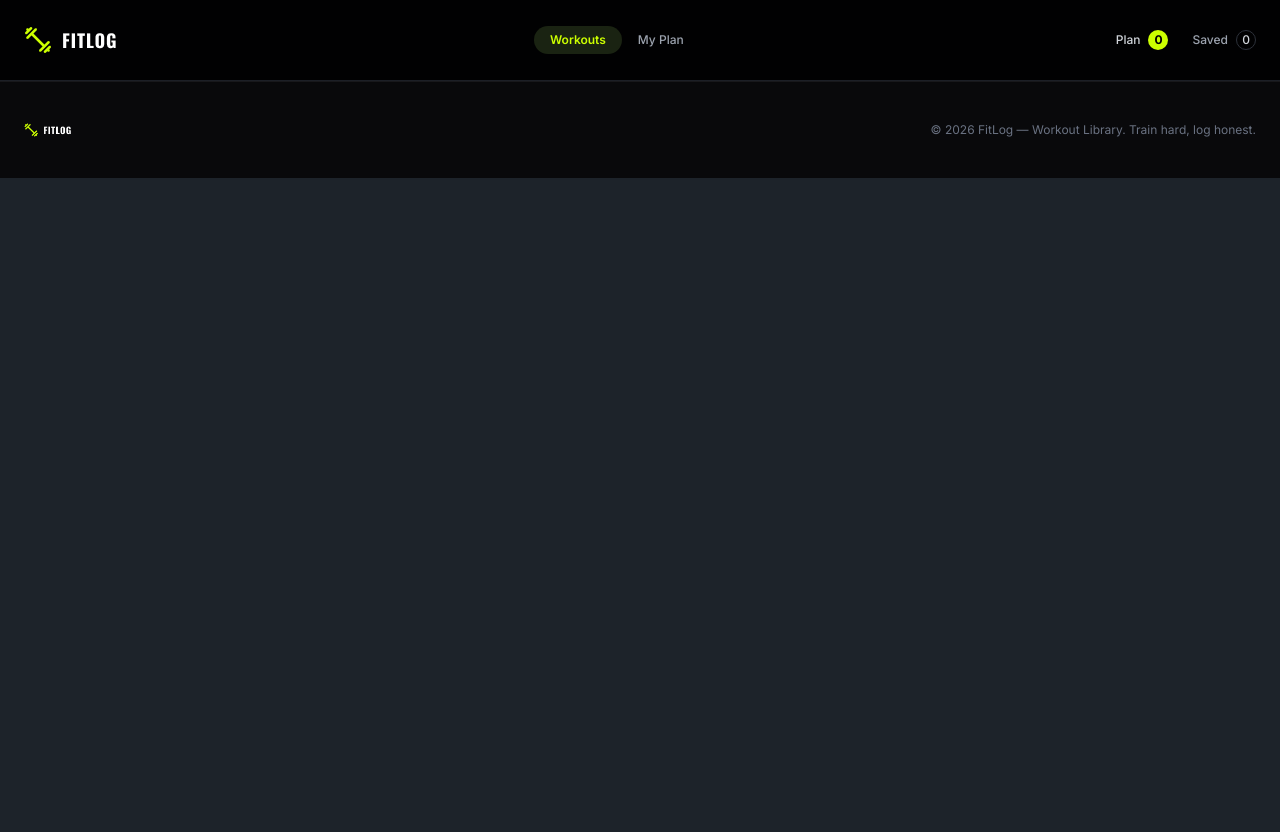
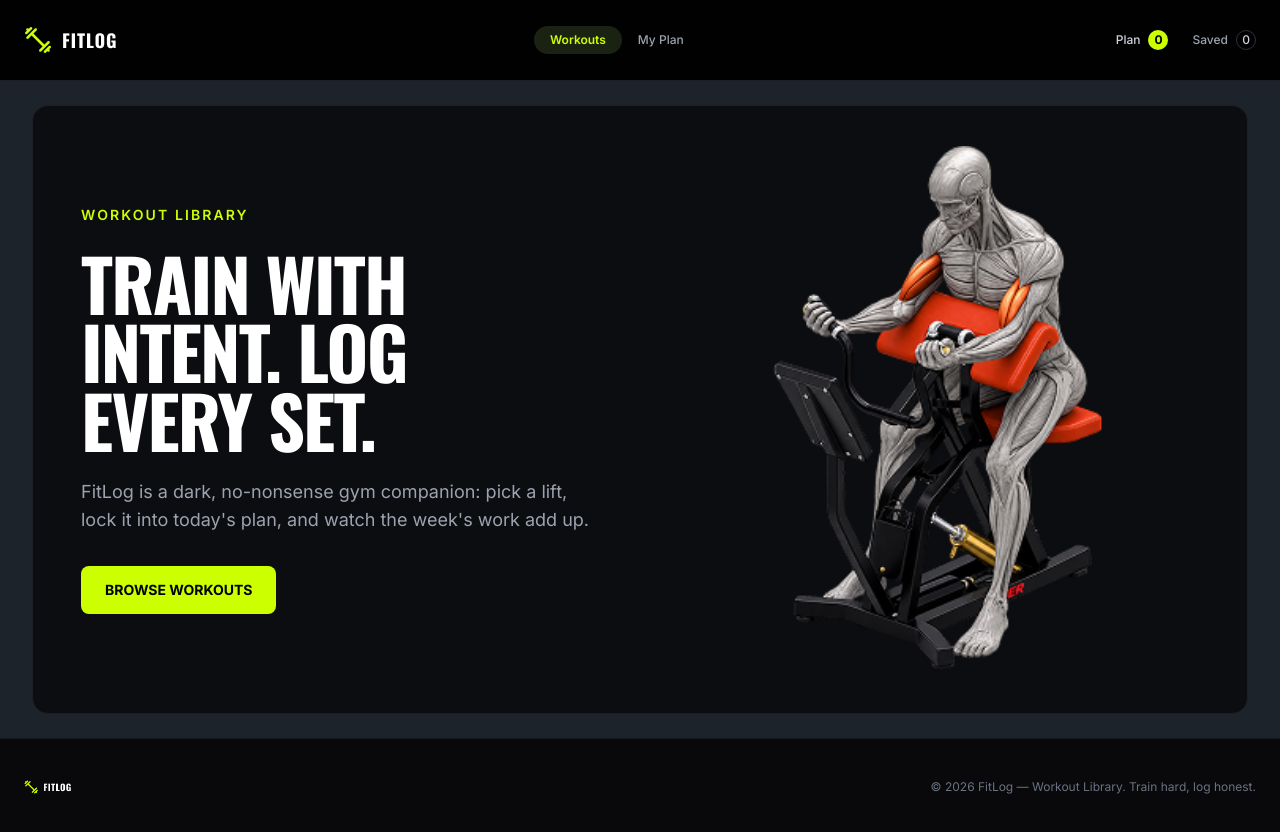
Before and after one commit to Ikhlasrahman/Fit-logs-app, a Next.js app: page / in a window 1280 px wide. Shown: the top 832 px of the page. Before the commit the page ends 800 px from the top, so only its background shows below. Built offline with nearby package versions, Linux system fonts and the light colour scheme.

Commit message:
made the banner according to the figma

```diff
--- a/src/app/components/Footer.tsx
+++ b/src/app/components/Footer.tsx
@@ -5,7 +5,7 @@ import Link from "next/link";
 export default function Footer() {
     return (
         <footer className="border-t border-zinc-900 bg-zinc-950 py-10">
-            <div className="mx-auto flex w-full max-w-[1280px] flex-col items-center gap-4 px-6 sm:flex-row sm:justify-between">
+            <div className="mx-auto flex w-full max-w-7xl flex-col items-center gap-4 px-6 sm:flex-row sm:justify-between">
 
                 {/* Logo */}
                 <Link
--- /dev/null
+++ b/src/app/components/homepage/Banner.tsx
@@ -0,0 +1,59 @@
+import heroImage from "@/assets/banner.png";
+import Image from "next/image";
+import Link from "next/link";
+
+const BannerSection = () => {
+    return (
+        <section className="px-4 py-6 sm:px-6 lg:px-8">
+            <div className="mx-auto grid w-full max-w-7xl items-center overflow-hidden rounded-2xl border border-[#1C1F26] bg-[#0C0D10] md:grid-cols-2">
+
+                {/* Content */}
+                <div className="flex flex-col justify-center px-6 py-12 sm:px-10 sm:py-16 lg:px-12 lg:py-20">
+
+                    {/* Eyebrow */}
+                    <p className="font-inter text-xs font-semibold uppercase tracking-[0.15em] text-[#CCFF00] sm:text-sm">
+                        Workout Library
+                    </p>
+
+                    {/* Heading */}
+                    <h1 className="mt-5 max-w-3xl font-oswald text-4xl font-bold uppercase leading-[0.95] tracking-tight text-white sm:mt-6 sm:text-5xl lg:text-6xl xl:text-7xl">
+                        Train with intent. Log
+                        <br />
+                        every set.
+                    </h1>
+
+                    {/* Description */}
+                    <p className="mt-5 max-w-2xl font-inter text-sm leading-6 text-[#9CA3AF] sm:mt-6 sm:text-base sm:leading-7 lg:text-lg">
+                        FitLog is a dark, no-nonsense gym companion: pick a lift,
+                        lock it into today&apos;s plan, and watch the week&apos;s work
+                        add up.
+                    </p>
+
+                    {/* CTA */}
+                    <div className="mt-7 sm:mt-8">
+                        <Link
+                            href="/workouts"
+                            className="inline-flex items-center justify-center rounded-lg bg-[#CCFF00] px-6 py-3.5 font-inter text-sm font-bold uppercase text-black transition hover:bg-[#b8ed00]"
+                        >
+                            Browse Workouts
+                        </Link>
+                    </div>
+                </div>
+
+                {/* Image */}
+                <div className="relative flex aspect-square w-full items-center justify-center">
+                    <Image
+                        src={heroImage}
+                        alt="Workout machine"
+                        fill
+                        priority
+                        className="object-contain object-center p-6 sm:p-10 md:p-8 lg:p-10"
+                    />
+                </div>
+
+            </div>
+        </section>
+    );
+};
+
+export default BannerSection;
--- a/src/app/components/homepage/page.tsx
+++ /dev/null
@@ -1,10 +0,0 @@
-
-const HomePage = () => {
-    return (
-        <div>
-
-        </div>
-    );
-};
-
-export default HomePage;
--- a/src/app/layout.tsx
+++ b/src/app/layout.tsx
@@ -1,6 +1,7 @@
 import type { Metadata } from "next";
 import { Inter, Oswald } from "next/font/google";
 import Footer from "./components/Footer";
+import BannerSection from "./components/homepage/Banner";
 import Navbar from "./components/Navbar";
 import "./globals.css";
 
@@ -28,8 +29,10 @@ export default function RootLayout({ children }: LayoutProps<"/">) {
     >
       <body className="min-h-full flex flex-col">
         <div>
+
+          <Navbar />
+          <BannerSection />
           {children}
-          <Navbar />
           <Footer />
         </div>
 
```
Also changed, not shown: src/assets/banner.png (added).
